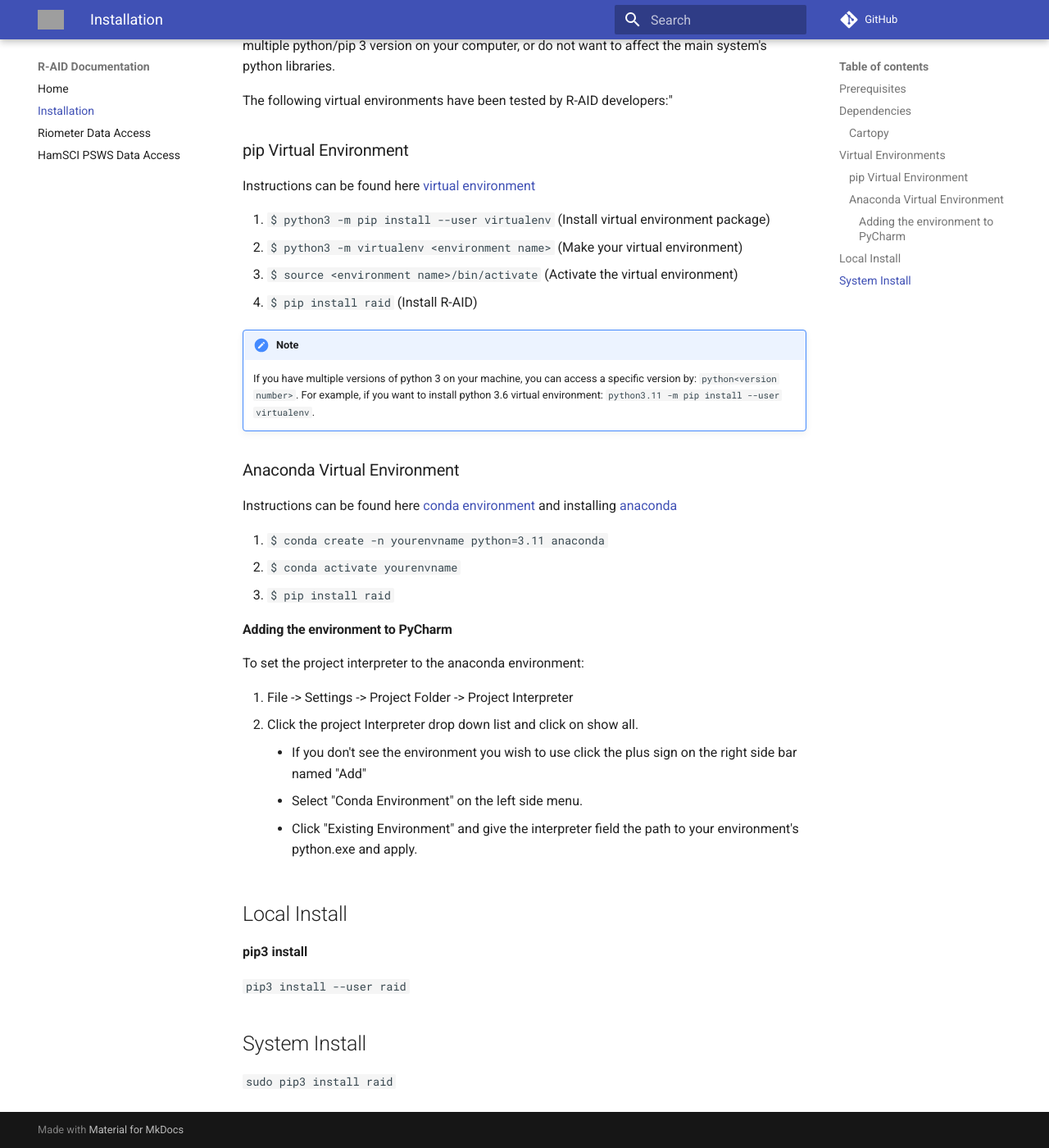
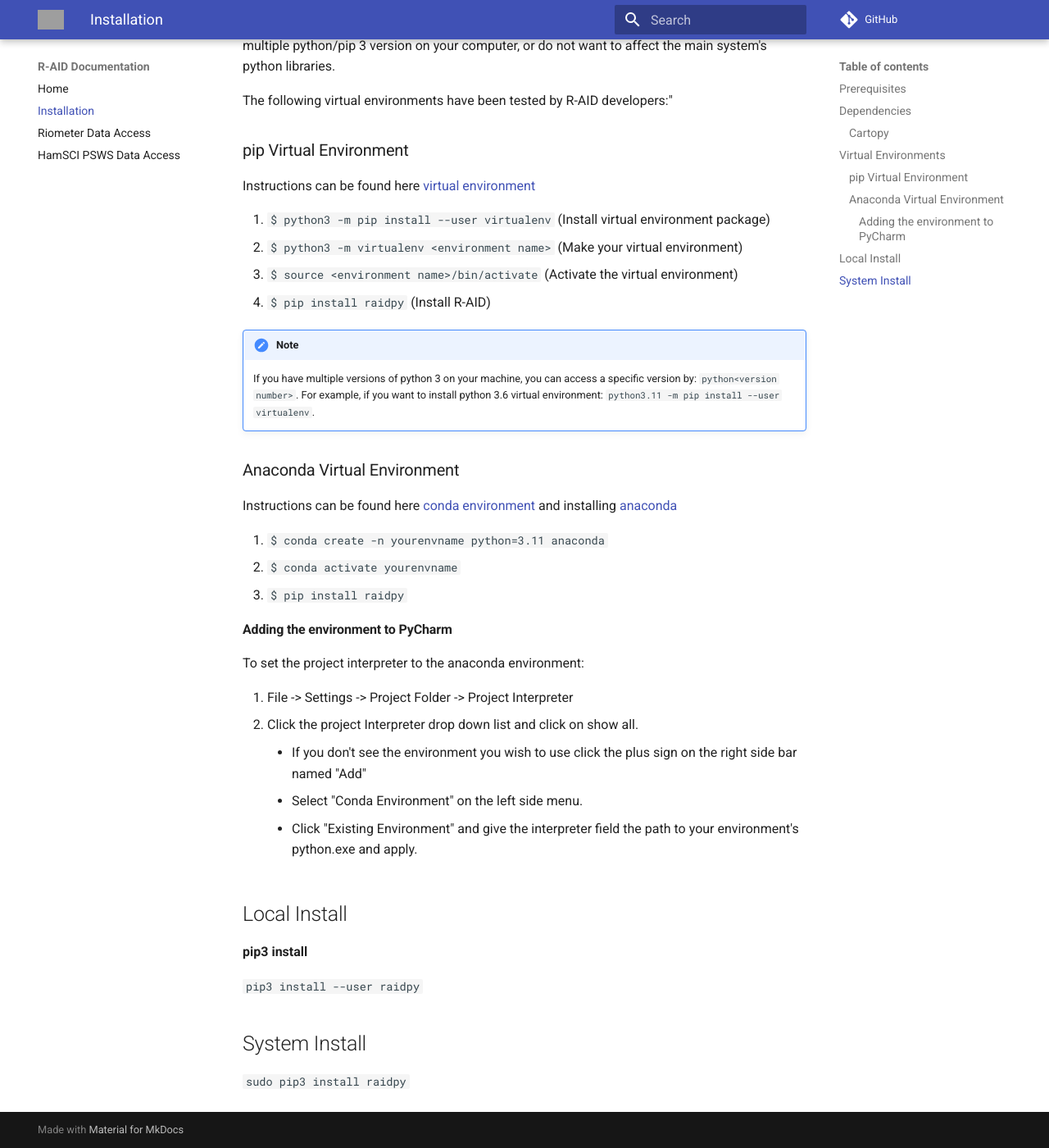
Before and after one commit to shibaji7/R-AID, an MkDocs documentation site: the page built from docs/user/install.md, in a window 1280 px wide and 1400 px high, scrolled down 1906 px. Shown: the whole window at 82% size. Built offline with MkDocs 1.6.1 and Material for MkDocs 9.7.7, drawn with Linux system fonts in a browser that asks for light colours; comment, search, counter and statistics services are not loaded; some of the changed text lies outside the part shown; grey boxes are pictures that could not be loaded.

Commit message:
Updated on 04/11

```diff
--- a/docs/user/install.md
+++ b/docs/user/install.md
@@ -33,7 +33,7 @@ You can check your python version using
 `$ python3 --version`
 
 !!! Note
-    If you have already installed `R-AID` you can use `pip3 install --upgrade raid`
+    If you have already installed `R-AID` you can use `pip3 install --upgrade raidpy`
 
 ## Dependencies
 
@@ -77,7 +77,7 @@ Instructions can be found here [virtual environment](https://packaging.python.or
 1. `$ python3 -m pip install --user virtualenv` (Install virtual environment package)
 2. `$ python3 -m virtualenv <environment name>`  (Make your virtual environment)
 3. `$ source <environment name>/bin/activate`  (Activate the virtual environment)
-4. `$ pip install raid`    (Install R-AID)
+4. `$ pip install raidpy`    (Install R-AID)
 
 !!! Note
     If you have multiple versions of python 3 on your machine, you can access a specific version by: `python<version number>`.
@@ -88,7 +88,7 @@ Instructions can be found here [conda environment](https://uoa-eresearch.github.
 
 1. `$ conda create -n yourenvname python=3.11 anaconda`
 2. `$ conda activate yourenvname`
-3. `$ pip install raid`
+3. `$ pip install raidpy`
 
 #### Adding the environment to PyCharm
 
@@ -104,7 +104,7 @@ To set the project interpreter to the anaconda environment:
 ## Local Install
 **pip3 install**
 
-`pip3 install --user raid`
+`pip3 install --user raidpy`
 
 ## System Install
-`sudo pip3 install raid`
+`sudo pip3 install raidpy`
```
